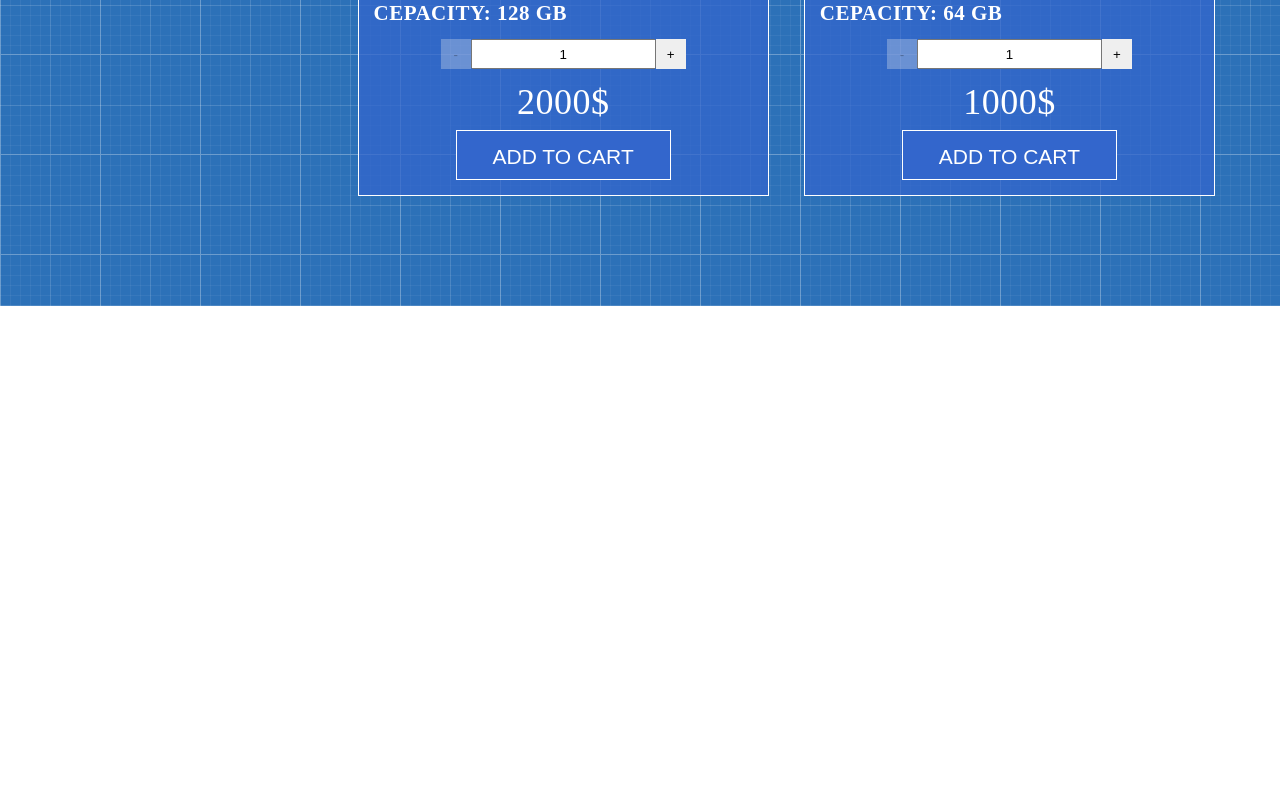
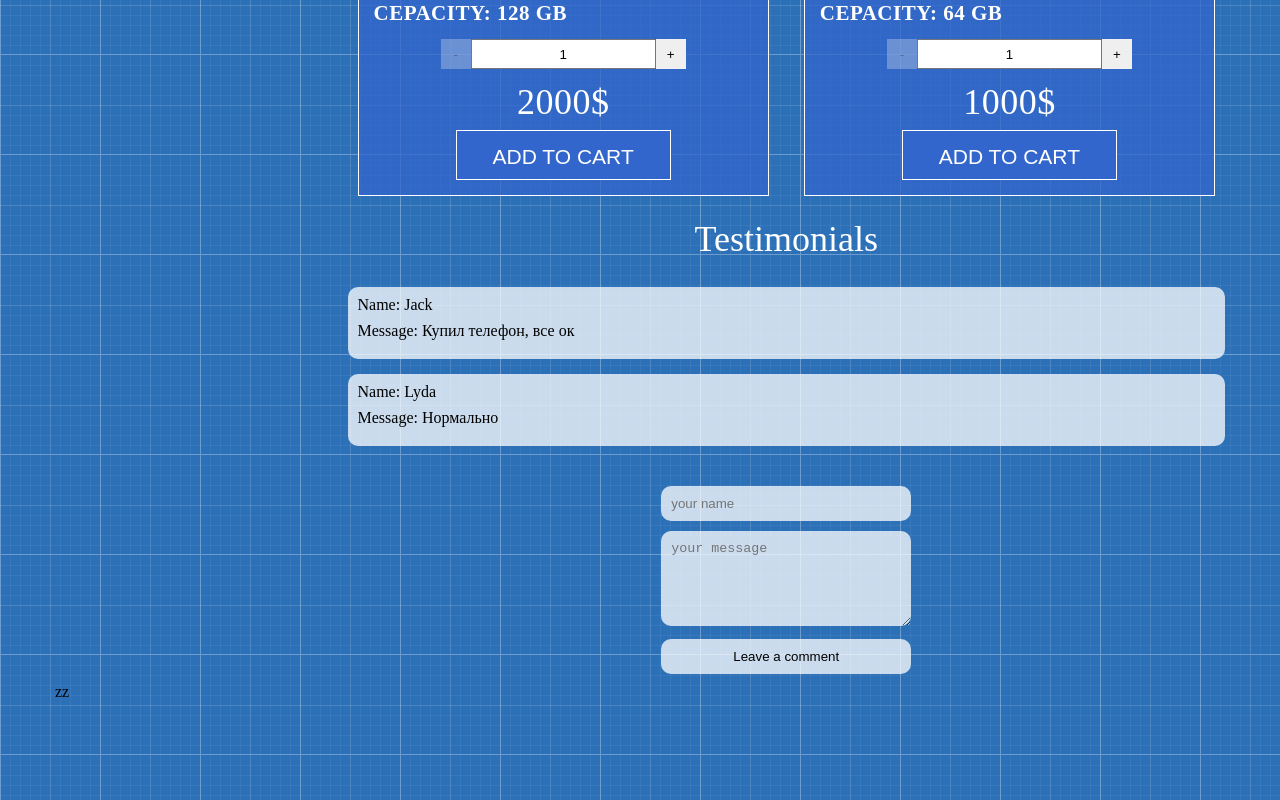
Before and after one commit to HelenPetrovska/shop-project-on-react, a React (Create React App) app: page / in a window 1280 px wide. Shown: the part 1046-1846 px from the top of the page. Before the commit the page ends 1352 px from the top, so only its background shows below. Built offline with nearby package versions, Linux system fonts and the light colour scheme.

Commit message:
edited Main.js

```diff
--- a/src/App/Main/Main.js
+++ b/src/App/Main/Main.js
@@ -6,22 +6,40 @@ import Shipping from './Shipping/Shipping'
 
 
 import ProductList from './Products/ProductList'
-import ProductPage from './ProductPage/ProductPage'
+import Testimonials from '../../Components/Testimonials/Testimonials'
 import CheckoutPage from './CheckoutPage/CheckoutPage'
 
-const Main = () => {
+const Main = ({
+    products,
+    addProductToCart,
+    removeProductFromCart,
+    productsInCart,
+    changeProductQuantity,
+}) => {
     return (
         <main className="main">
             <div className="container">
-                <div className="row-main">
+                <div className="row-main">zz
+                    <div className="aside">
+                        Filter
+                    </div>
                     <div className="main-content">
-                        <Route path="/" exact render={() =>(
-                                <ProductList/>
+                        <Route path="/" exact render={()=> (
+                            <ProductList
+                            addProductToCart={addProductToCart}
+                            />
                         )}/>
-                        <Route path="/cart" component={CartPage}/>
+                        <Route path="/cart" render={() => (
+                            <CartPage
+                            products={products}
+                            productsInCart={productsInCart}
+                            removeProductFromCart={removeProductFromCart}
+                            changeProductQuantity={changeProductQuantity}
+                            />
+                        )}/>
                         <Route path="/payment" component={Payment}/>
                         <Route path="/shipping" component={Shipping}/>
-                        <Route path="/products/:id" component={ProductPage}/>
+                        <Route path="/" exact component={Testimonials}/>
                         <Route path="/checkout" component={CheckoutPage}/>
                     </div>
                 </div>
```
